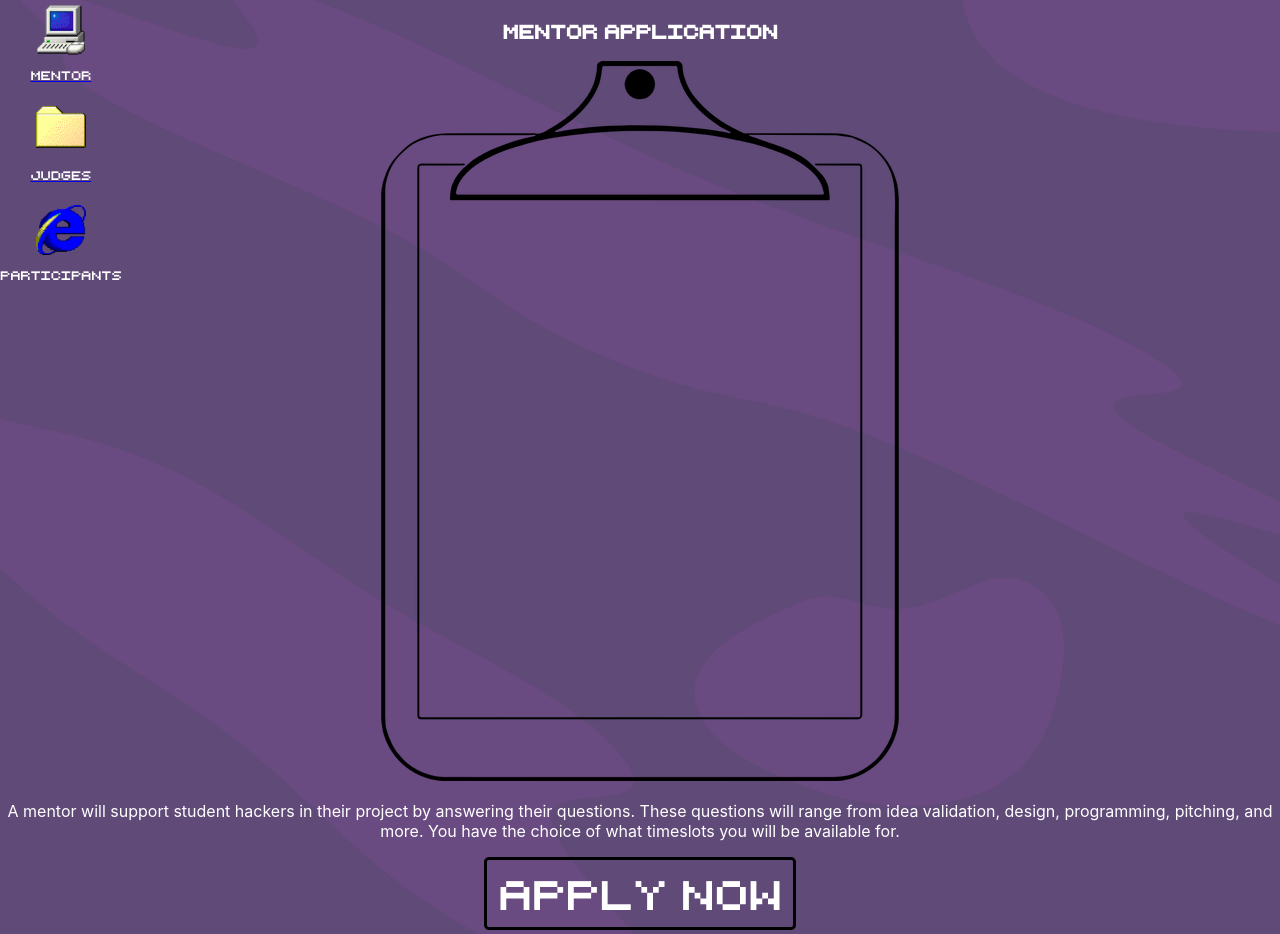
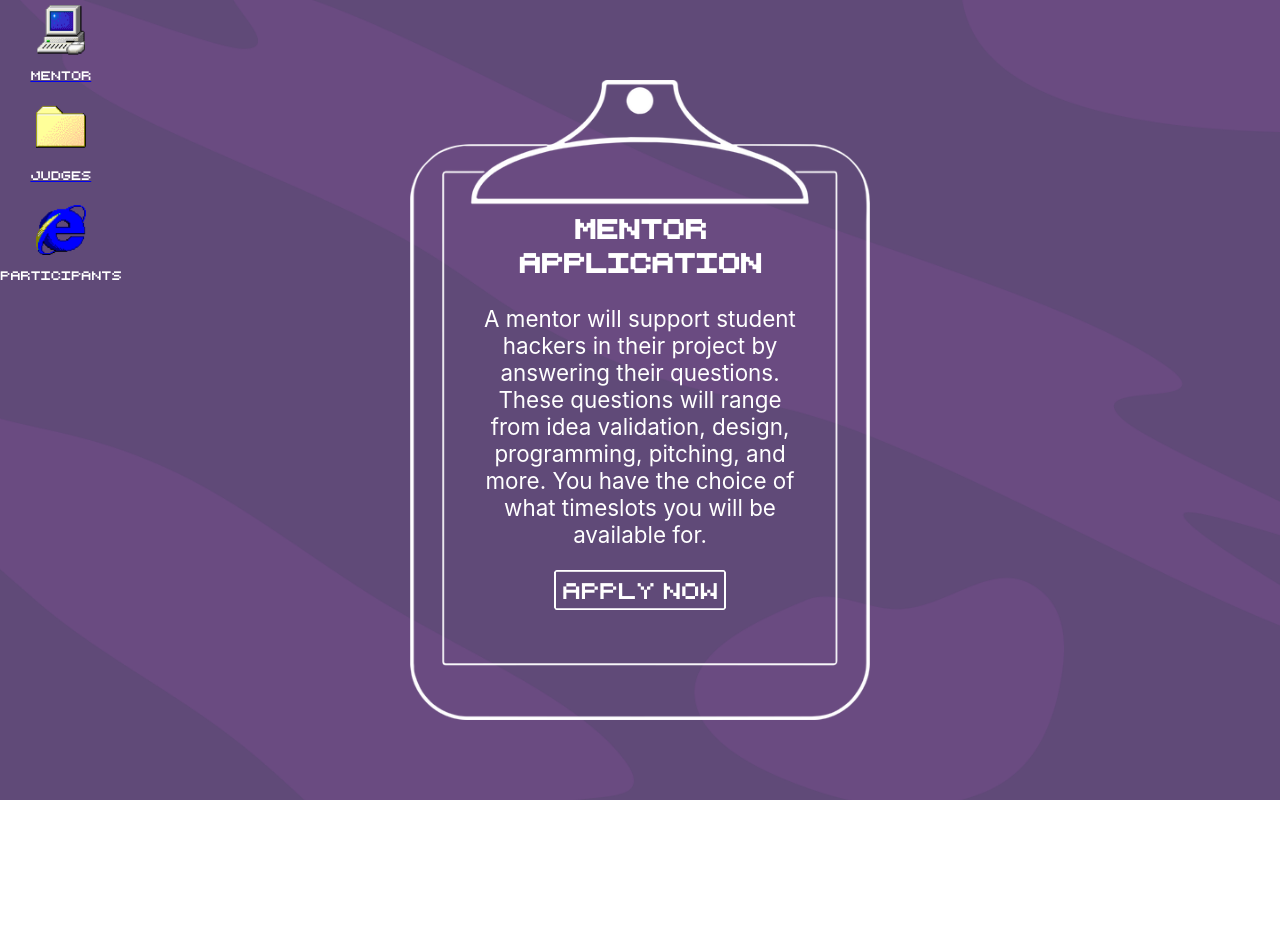
Before and after one commit to cdalangin/cunyhackathon22, a React (Create React App) app: page /mentor in a window 1280 px wide. After the commit the page ends 800 px from the top, so only its background shows below. Built offline with nearby package versions, Linux system fonts and the light colour scheme.

Commit message:
fix mentor page

```diff
--- a/src/pages/Mentor.js
+++ b/src/pages/Mentor.js
@@ -18,20 +18,23 @@ export default function Mentor() {
   ];
   return (
     <div>
-     <div className="main" style={{ minHeight: "100vh" }}>
-        <Nav />
+      <Nav />
+     <div id="mentor" className="main">
+
         {mentorText.map((mentor) => {
           return (
             <div className="mentor-box">
+              <div className="mentor-text">
               <h3 className="mentor-title">{mentor.title}</h3>
-              <img src={mentor.icon} alt={mentor.name} className="mentor-icon" />
               <p className="mentor-desc">{mentor.description}</p>
+              <Link to="/mentor">
+                <img src={applyNow} alt="apply now icon" className="apply-now" />
+              </Link>
+              </div>
             </div>
           );
         })}
-        <Link to="/mentor">
-          <img src={applyNow} alt="apply now icon" className="apply-now" />
-        </Link>
+
       </div>
     </div>
   );
--- a/src/styles/Mentor.css
+++ b/src/styles/Mentor.css
@@ -0,0 +1,63 @@
+#mentor {
+    min-height: 100vh;
+    display: flex;
+    flex-direction: column;
+    align-items: center;
+    justify-content: center;
+}
+
+.mentor-box {
+    height: 55vh;
+    width: auto;
+    background-image: url("../assets/clipboard.png");
+    background-size: auto 100%;
+    background-repeat: no-repeat;
+    background-position: center;
+
+    display: flex;
+    flex-direction: column;
+    align-items: center;
+    justify-content: center;
+}
+
+.mentor-text {
+    width: 50%;
+    font-size: 1.8vh;
+}
+
+.apply-now {
+    height: 3vh;
+}
+
+@media screen and (min-width: 500px) {
+    .mentor-box {
+        height: 80vh;
+    }
+    .mentor-text {
+        width: 45%;
+        font-size: 2.3vh;
+    }
+    .apply-now {
+        height: 5vh;
+    }
+}
+
+@media screen and (min-width: 700px) {
+    .mentor-box {
+        height: 80vh;
+    }
+    .mentor-text {
+        width: 40%;
+        font-size: 2.5vh;
+    }
+    .apply-now {
+        height: 5vh;
+    }
+}
+
+@media screen and (min-width: 992px) {
+    .mentor-text {
+        width: 25%;
+        font-size: 2.8vh;
+    }
+}
```
Also changed, not shown: src/assets/applyNow.png, src/assets/clipboard.png.
